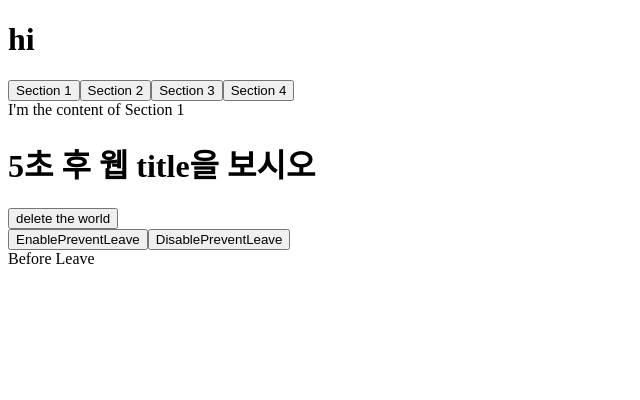
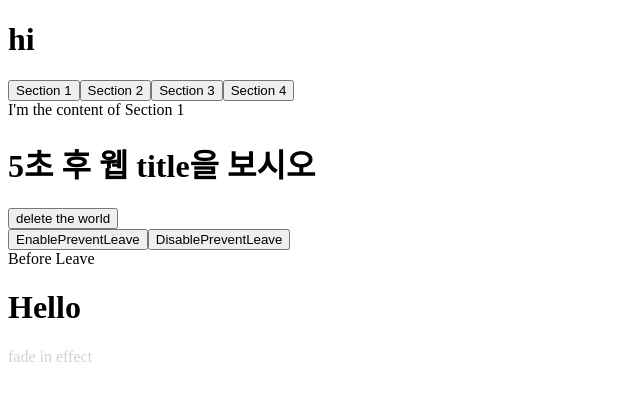
Before and after one commit to kbu715/react_hook_test, a React (Create React App) app: page / in a window 1280 px wide. Both pictures are taken after a click on the button "Section 1". Shown: the top 400 px of the page, without its empty margins (0-640 px from the left). Built offline with nearby package versions, Linux system fonts and the light colour scheme.

Commit message:
useFadeIn

```diff
--- a/src/App.js
+++ b/src/App.js
@@ -93,6 +93,7 @@ import TitleApp from './hooks/useTitle';
 import ConfirmApp from './hooks/useConfirm';
 import PreventLeaveApp from './hooks/usePreventLeave';
 import BeforeLeaveApp from './hooks/useBeforeLeave';
+import FadeInApp from './hooks/useFadeIn';
 
 const App = () => {
   return (
@@ -103,6 +104,7 @@ const App = () => {
       <ConfirmApp />
       <PreventLeaveApp />
       <BeforeLeaveApp />
+      <FadeInApp />
     </>
   );
 };
--- /dev/null
+++ b/src/hooks/useFadeIn/index.js
@@ -0,0 +1,15 @@
+import { useFadeIn } from './useFadeIn';
+import React from 'react';
+
+const FadeInApp = () => {
+  const fadeInH1 = useFadeIn(5, 2);
+  const fadeInP = useFadeIn(10, 5);
+  return (
+    <div>
+      <h1 {...fadeInH1}>Hello</h1>
+      <p {...fadeInP}>fade in effect</p>
+    </div>
+  );
+};
+
+export default FadeInApp;
--- /dev/null
+++ b/src/hooks/useFadeIn/useFadeIn.js
@@ -0,0 +1,13 @@
+import { useEffect, useRef } from 'react';
+
+export const useFadeIn = (duration = 1, delay = 0) => {
+  const element = useRef();
+  useEffect(() => {
+    if (element.current) {
+      const { current } = element;
+      current.style.transition = `opacity ${duration}s ease-in-out ${delay}s`;
+      current.style.opacity = 1;
+    }
+  }, []);
+  return { ref: element, style: { opacity: 0 } };
+};
```
